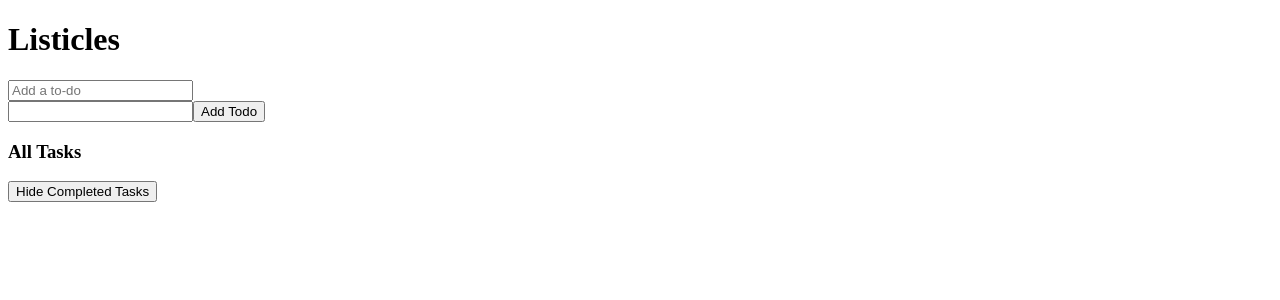
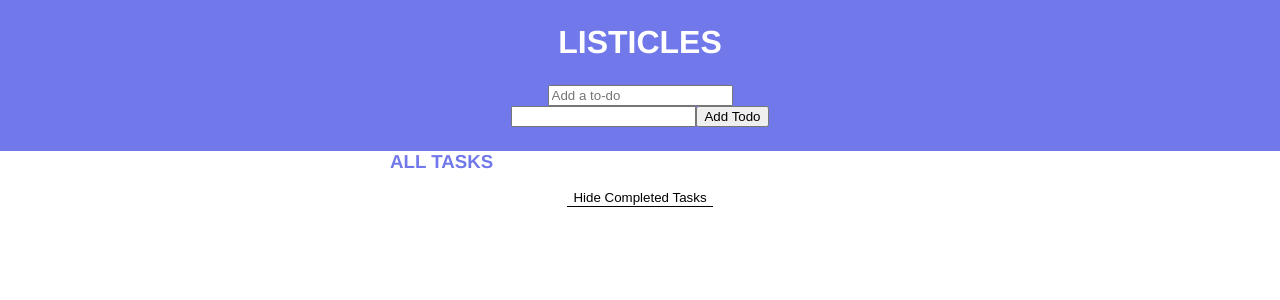
Before and after one commit to newyork-anthonyng/ToDo, a React (Create React App) app: page / in a window 1280 px wide. Shown: the top 300 px of the page. Built offline with nearby package versions, Linux system fonts and the light colour scheme.

Commit message:
Add basic styling

```diff
--- a/public/index.html
+++ b/public/index.html
@@ -4,6 +4,15 @@
     <meta charset="utf-8">
     <meta name="viewport" content="width=device-width, initial-scale=1">
     <title>Redux Todos Example</title>
+    <style>
+      * {
+        box-sizing: border-box;
+      }
+
+      html, body, h1, h2, h3 {
+        margin: 0;
+      }
+    </style>
   </head>
   <body>
     <div id="root"></div>
--- a/src/components/App.js
+++ b/src/components/App.js
@@ -5,17 +5,23 @@ import VisibleTodoList from '../containers/VisibleTodoList'
 import EditableTitle from '../containers/EditableTitle'
 import NewTodoList from '../containers/NewTodoList'
 import CompletedTodoList from '../containers/CompletedTodoList'
+import { headerStyle, titleStyle, mainStyle } from '../styles'
 
 const App = () => (
   <div>
-    <h1>Listicles</h1>
+    <div style={headerStyle}>
+      <h1 style={titleStyle}>Listicles</h1>
       <EditableTitle />
       <AddTodo />
+    </div>
+
+    <div style={mainStyle}>
       <NewTodoList />
       <VisibleTodoList />
       <Footer />
       <CompletedTodoList />
     </div>
+  </div>
 )
 
 export default App
--- a/src/components/Footer.js
+++ b/src/components/Footer.js
@@ -1,12 +1,14 @@
 import React from 'react'
 import PropTypes from 'prop-types'
+import { toggleCompletedButtonStyle } from '../styles'
 
 const Footer = ({ onClick, isShowingCompletedTodos }) => (
-  <div>
-    <button onClick={() => onClick(!isShowingCompletedTodos)}>
+    <button
+      style={toggleCompletedButtonStyle}
+      onClick={() => onClick(!isShowingCompletedTodos)}
+    >
       {isShowingCompletedTodos ? 'Hide' : 'Show'} Completed Tasks
     </button>
-  </div>
 )
 
 Footer.propTypes = {
--- a/src/components/Todo.js
+++ b/src/components/Todo.js
@@ -1,13 +1,16 @@
 import React from 'react'
 import PropTypes from 'prop-types'
+import { todoListItemStyle } from '../styles'
 
 const Todo = ({ onClick, completed, text }) => (
   <li
     onClick={onClick}
     style={{
-      textDecoration: completed ? 'line-through' : 'none'
+      textDecoration: completed ? 'line-through' : 'none',
+      ...todoListItemStyle
     }}
   >
+    {completed ? '⚫' : '⚪'}
     {text}
   </li>
 )
--- a/src/components/TodoList.js
+++ b/src/components/TodoList.js
@@ -1,9 +1,10 @@
 import React from 'react'
 import PropTypes from 'prop-types'
 import Todo from './Todo'
+import { todoListStyle } from '../styles'
 
 const TodoList = ({ todos, toggleTodo }) => (
-  <ul>
+  <ul style={todoListStyle}>
     {todos.map(todo =>
       <Todo
         key={todo.id}
--- a/src/containers/NewTodoList.js
+++ b/src/containers/NewTodoList.js
@@ -2,6 +2,7 @@ import React from 'react'
 import { connect } from 'react-redux'
 import { toggleTodo } from '../actions'
 import TodoList from '../components/TodoList'
+import { todoListHeadingStyle } from '../styles'
 
 // Return true if todo item was added within past five minutes
 const NEWLY_ADDED_TIME_INTERVAL = 5 * 60 * 1000;
@@ -22,7 +23,7 @@ const NewTodoList = (props) => {
 
     return (
         <div>
-            <h3>New Tasks</h3>
+            <h3 style={todoListHeadingStyle}>New Tasks</h3>
             <TodoList {...props} />
         </div>
     )
--- a/src/containers/VisibleTodoList.js
+++ b/src/containers/VisibleTodoList.js
@@ -3,6 +3,7 @@ import { connect } from 'react-redux'
 import { toggleTodo } from '../actions'
 import { isNewlyAdded } from './NewTodoList'
 import TodoList from '../components/TodoList'
+import { todoListHeadingStyle } from '../styles'
 
 const getActiveTodos = (todos) => {
   return todos
@@ -20,7 +21,7 @@ const mapDispatchToProps = dispatch => ({
 
 const VisibleTodoList = (props) => (
   <div>
-    <h3>All Tasks</h3>
+    <h3 style={todoListHeadingStyle}>All Tasks</h3>
     <TodoList {...props} />
   </div>
 )
--- /dev/null
+++ b/src/styles.js
@@ -0,0 +1,41 @@
+export const todoListHeadingStyle = {
+    color: '#7178ea',
+    fontFamily: 'Helvetica, sans-serif',
+    textTransform: 'uppercase'
+}
+
+export const headerStyle = {
+    backgroundColor: '#7178ea',
+    padding: 24,
+    textAlign: 'center'
+};
+
+export const titleStyle = {
+    color: 'white',
+    fontFamily: 'Helvetica, sans-serif',
+    marginBottom: 24,
+    textTransform: 'uppercase'
+};
+
+export const mainStyle = {
+    maxWidth: '500px',
+    width: '100%',
+    margin: '0 auto'
+};
+
+export const todoListStyle = {
+    padding: '0',
+    listStyleType: 'none'
+}
+
+export const todoListItemStyle = {
+    borderBottom: '1px solid gray'
+}
+
+export const toggleCompletedButtonStyle = {
+    backgroundColor: 'transparent',
+    border: 0,
+    borderBottom: '1px solid black',
+    margin: '0 auto',
+    display: 'block'
+}
```
Lines whose indentation alone changed are shown as unchanged.
